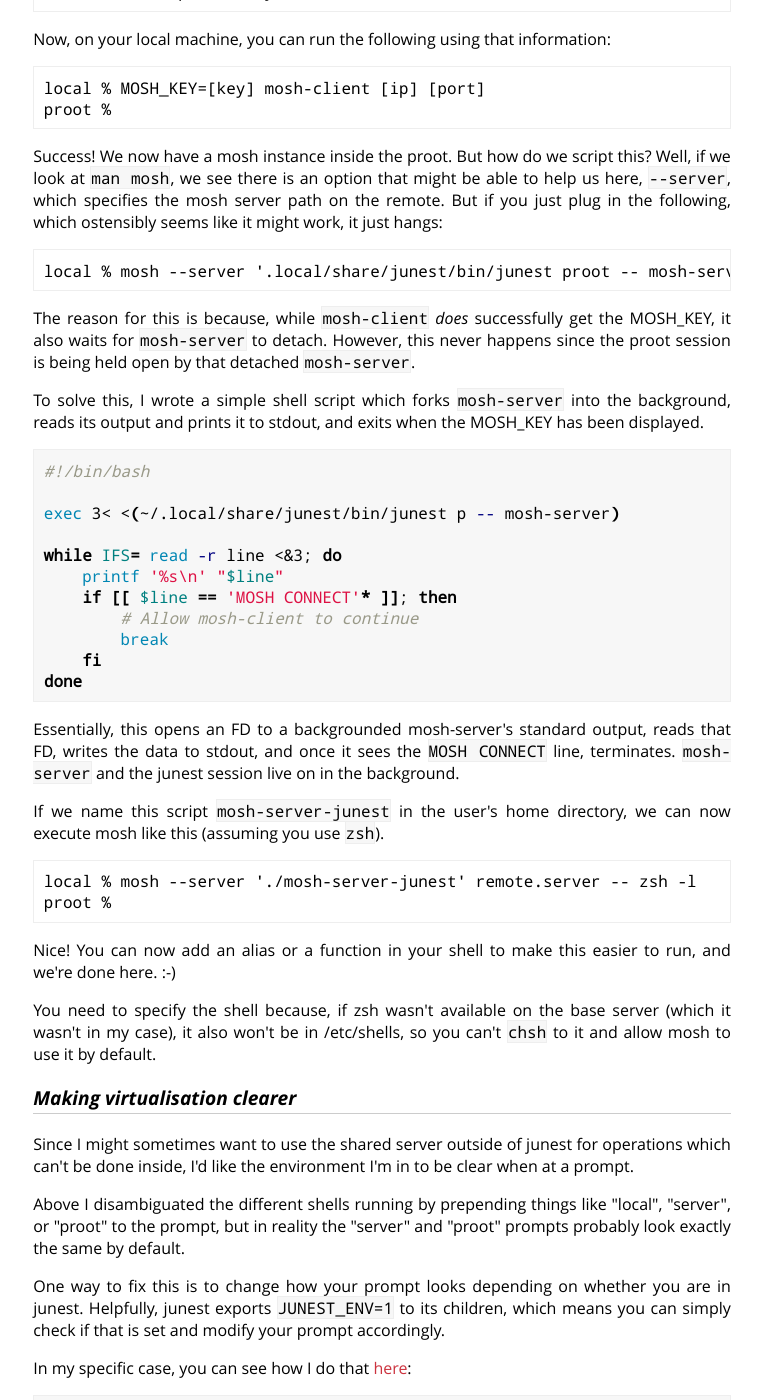
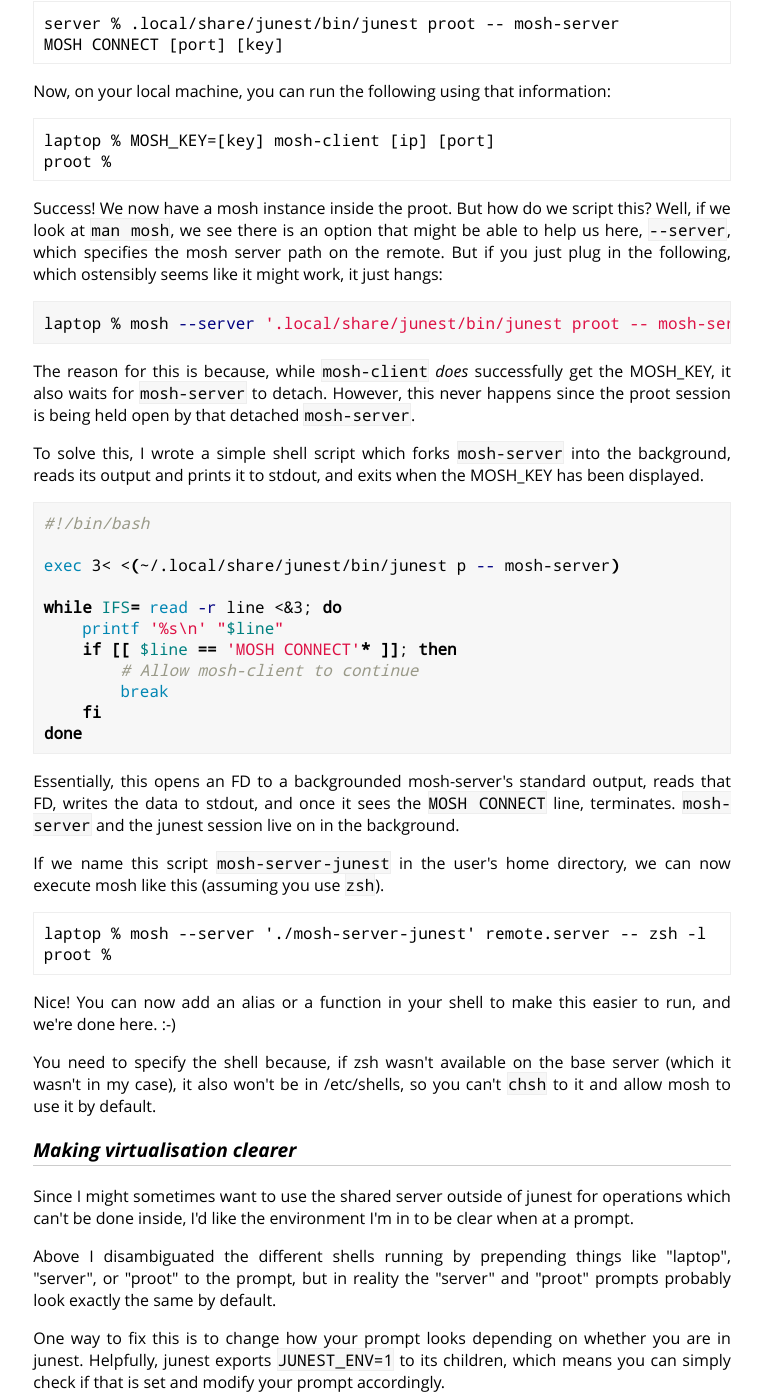
Before and after one commit to cdown/chrisdown.name, a Jekyll site: the page built from _posts/2020-04-13-unprivileged-userland-container-without-root-or-userns.md, in a window 1280 px wide and 1400 px high, scrolled down 2957 px. Shown: the whole window, without its empty margins (258-1020 px from the left). Built offline with Jekyll 4.4.1, drawn with Linux system fonts in a browser that asks for light colours; some of the changed text lies outside the part shown.

Commit message:
container post: More highlighting

```diff
--- a/_posts/2020-04-13-unprivileged-userland-container-without-root-or-userns.md
+++ b/_posts/2020-04-13-unprivileged-userland-container-without-root-or-userns.md
@@ -10,9 +10,11 @@ My old workhorse server that I've used for various tasks over the years is
 slowly starting to become a bit of a bottleneck. I bought it just after I left
 high school, so I had no money, and it really shows:
 
-    % grep -m2 -e 'model name' -e 'bugs' /proc/cpuinfo
-    model name      : Intel(R) Atom(TM) CPU N2800   @ 1.86GHz
-    bugs            :
+{% highlight bash %}
+% grep -m2 -e 'model name' -e 'bugs' /proc/cpuinfo
+model name      : Intel(R) Atom(TM) CPU N2800   @ 1.86GHz
+bugs            :
+{% endhighlight %}
 
 You can't have any fancy CPU bugs if you didn't have any fancy features in the
 first place! Maybe if Intel has enough CPU bugs in their CPU optimisations this
@@ -29,8 +31,10 @@ be cost-effective.
 
 Probably overkill, and definitely an upgrade from the Atom ;-)
 
-    % grep -m1 -e 'model name' /proc/cpuinfo
-    model name      : AMD EPYC 7571 32-Core Processor
+{% highlight bash %}
+% grep -m1 -e 'model name' /proc/cpuinfo
+model name      : AMD EPYC 7571 32-Core Processor
+{% endhighlight %}
 
 Only one problem: on shared servers, you obviously don't get root access. I'm
 pretty opinionated about my environment, and at a bare minimum I'd like to use
@@ -50,8 +54,8 @@ Debian 8, and even those are really, really old, which is a problem for me
 since I often use bleeding-edge features. Just as a basic example, take this 7
 year old version of vim, which is missing features I use regularly:
 
-    server % vim --version
-    VIM - Vi IMproved 7.4 (2013 Aug 10, compiled Aug  2 2019 22:46:19)
+      server % vim --version
+      VIM - Vi IMproved 7.4 (2013 Aug 10, compiled Aug  2 2019 22:46:19)
 
 If it was just one or two applications that were missing, I'd probably just try
 to compile a more recent version from source and update it occasionally.
@@ -63,8 +67,10 @@ I thought I'd just install an Arch Linux container using
 [bubblewrap](https://github.com/containers/bubblewrap) and get around this that
 way, but here's what I found:
 
-    server % sysctl -n kernel.unprivileged_userns_clone
-    0
+{% highlight bash %}
+server % sysctl -n kernel.unprivileged_userns_clone
+0
+{% endhighlight %}
 
 Oh dear. No unprivileged user namespaces means bubblewrap is a no-go, and
 renders pretty much any standard containerisation out of luck.
@@ -83,8 +89,10 @@ without root access". Sounds like exactly what I need.
 Setting up junest is easy (if you don't even have git to start out with,
 extract one of the release tar.gzs):
 
-    server % git clone git://github.com/fsquillace/junest ~/.local/share/junest
-    server % ~/.local/share/bin/junest setup
+{% highlight bash %}
+server % git clone git://github.com/fsquillace/junest ~/.local/share/junest
+server % ~/.local/share/bin/junest setup
+{% endhighlight %}
 
 (You can add ~/.local/share/junest/bin to your `$PATH`, but I don't intend to
 invoke junest manually much, instead doing it through mosh, so I leave it alone
@@ -148,7 +158,7 @@ or anything to start, you can run `mosh-server` manually:
 
 Now, on your local machine, you can run the following using that information:
 
-    local % MOSH_KEY=[key] mosh-client [ip] [port]
+    laptop % MOSH_KEY=[key] mosh-client [ip] [port]
     proot %
 
 Success! We now have a mosh instance inside the proot. But how do we script
@@ -157,7 +167,9 @@ able to help us here, `--server`, which specifies the mosh server path on the
 remote. But if you just plug in the following, which ostensibly seems like it
 might work, it just hangs:
 
-    local % mosh --server '.local/share/junest/bin/junest proot -- mosh-server' remote.server
+{% highlight bash %}
+laptop % mosh --server '.local/share/junest/bin/junest proot -- mosh-server' remote.server
+{% endhighlight %}
 
 The reason for this is because, while `mosh-client` *does* successfully get the
 MOSH_KEY, it also waits for `mosh-server` to detach. However, this never
@@ -190,7 +202,7 @@ background.
 If we name this script `mosh-server-junest` in the user's home directory, we
 can now execute mosh like this (assuming you use `zsh`).
 
-    local % mosh --server './mosh-server-junest' remote.server -- zsh -l
+    laptop % mosh --server './mosh-server-junest' remote.server -- zsh -l
     proot %
 
 Nice! You can now add an alias or a function in your shell to make this easier to
@@ -207,7 +219,7 @@ operations which can't be done inside, I'd like the environment I'm in to be
 clear when at a prompt.
 
 Above I disambiguated the different shells running by prepending things like
-"local", "server", or "proot" to the prompt, but in reality the "server" and
+"laptop", "server", or "proot" to the prompt, but in reality the "server" and
 "proot" prompts probably look exactly the same by default.
 
 One way to fix this is to change how your prompt looks depending on whether you
@@ -242,7 +254,7 @@ _virt_prompt() {
 Now everything should be really transparent if you call your shell alias for
 the `mosh` command above:
 
-    cdown@local % msh
+    cdown@laptop % msh
     cdown@server junest %
 
 At this point, I'm pretty happy with this as an environment. It's fast, doesn't
```
Also changed, not shown: other parts of _posts/2020-04-13-unprivileged-userland-container-without-root-or-userns.md (+7 -5 lines).
